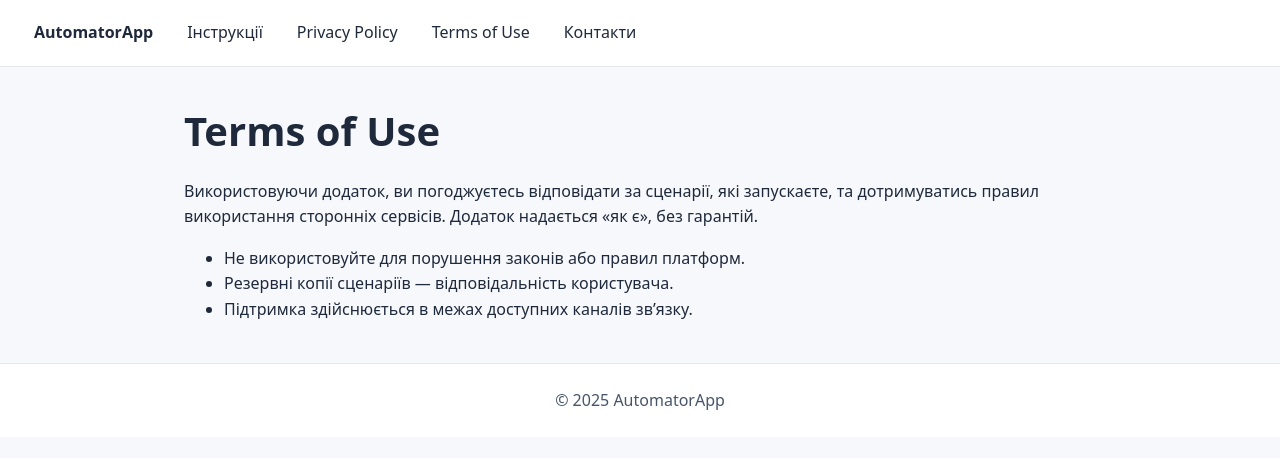
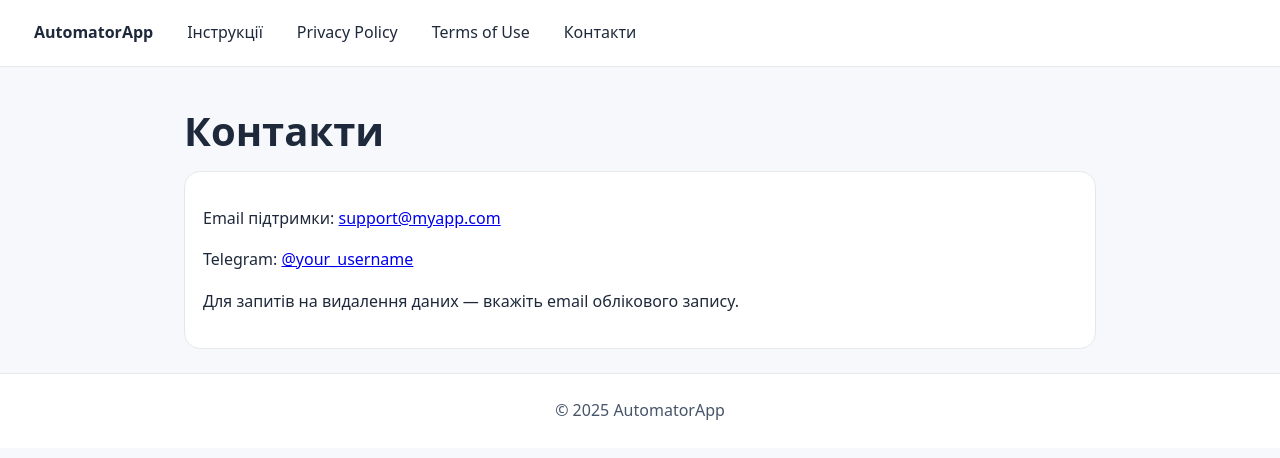
Before and after one commit to B0b999/automatorapp-site, a plain HTML site: page privacy.html in a window 1280 px wide. Drawn offline with Linux system fonts and the light colour scheme.

Commit message:
privacy.html

```diff
--- a/privacy.html
+++ b/privacy.html
@@ -2,7 +2,7 @@
 <html lang="uk">
 <head>
   <meta charset="UTF-8">
-  <title>Terms of Use — AutomatorApp</title>
+  <title>Контакти — AutomatorApp</title>
   <meta name="viewport" content="width=device-width, initial-scale=1">
   <link rel="stylesheet" href="styles.css">
 </head>
@@ -16,14 +16,12 @@
   </nav>
 
   <main class="container">
-    <h1>Terms of Use</h1>
-    <p>Використовуючи додаток, ви погоджуєтесь відповідати за сценарії, які запускаєте, та дотримуватись правил
-      використання сторонніх сервісів. Додаток надається «як є», без гарантій.</p>
-    <ul>
-      <li>Не використовуйте для порушення законів або правил платформ.</li>
-      <li>Резервні копії сценаріїв — відповідальність користувача.</li>
-      <li>Підтримка здійснюється в межах доступних каналів зв’язку.</li>
-    </ul>
+    <h1>Контакти</h1>
+    <div class="card">
+      <p>Email підтримки: <a href="mailto:support@myapp.com">support@myapp.com</a></p>
+      <p>Telegram: <a href="https://t.me/your_username" target="_blank">@your_username</a></p>
+      <p>Для запитів на видалення даних — вкажіть email облікового запису.</p>
+    </div>
   </main>
 
   <footer class="footer">© <span id="y"></span> AutomatorApp</footer>
```
